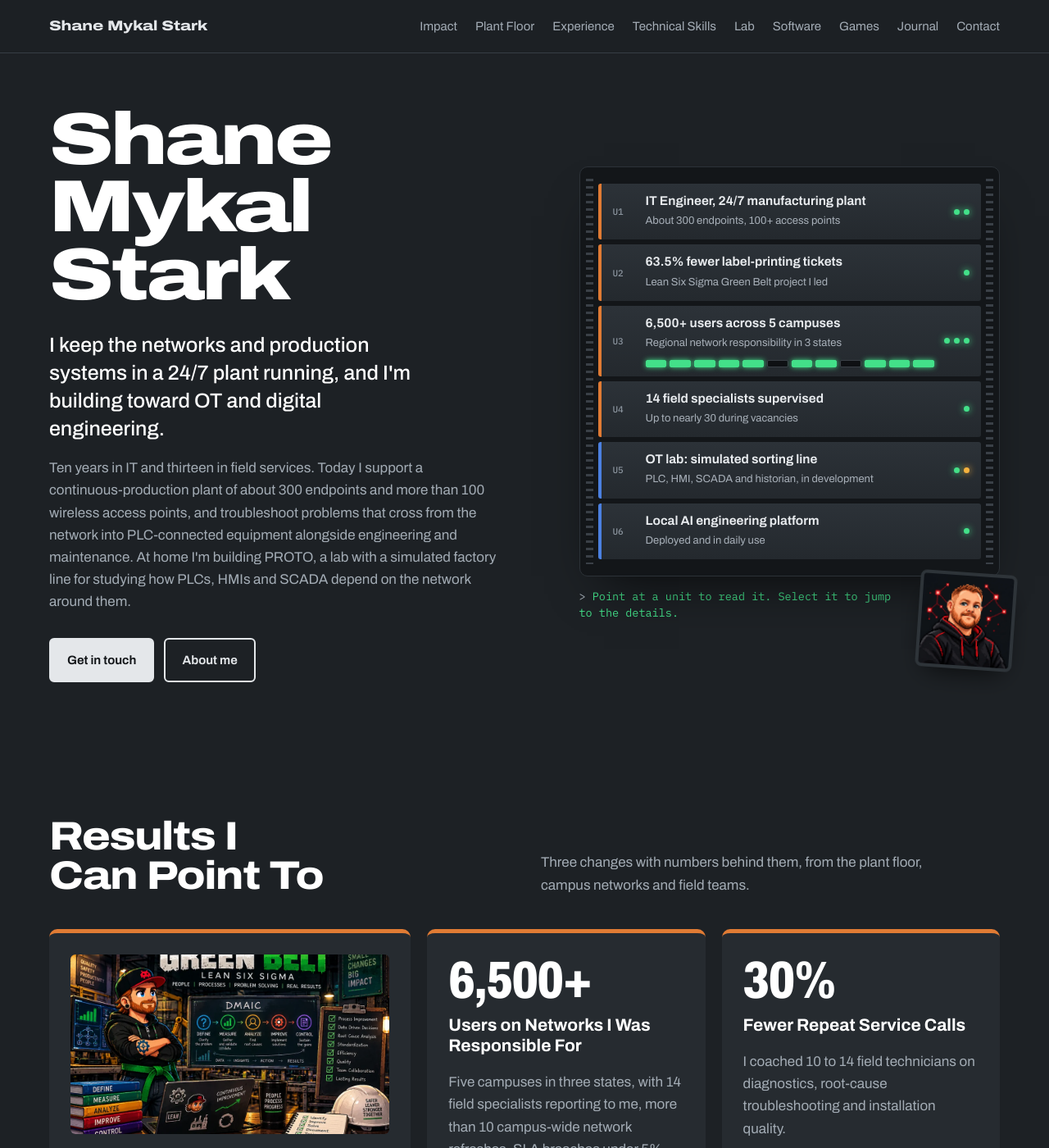
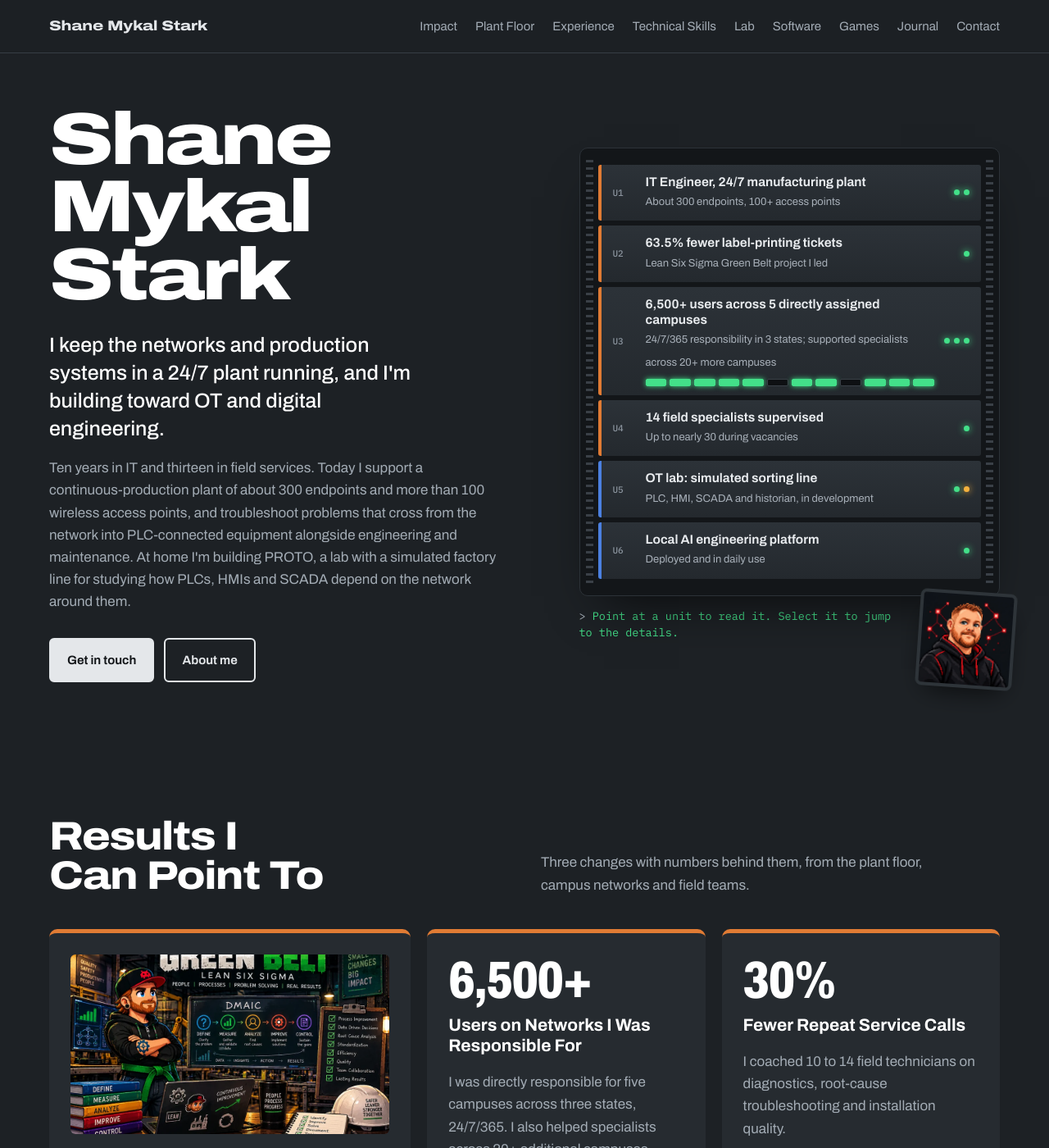
Before and after one commit to smykals/smykals.github.io, a Jekyll site: the page built from index.html, in a window 1280 px wide and 1400 px high. Shown: the whole window at 82% size. Built offline with Jekyll 4.4.1, drawn with Linux system fonts in a browser that asks for light colours; some of the changed text lies outside the part shown.

Commit message:
Clarify direct 24/7 campus ownership versus broader 20+ campus specialist support

```diff
--- a/index.html
+++ b/index.html
@@ -370,7 +370,7 @@ footer { background: var(--rack); color: #8B949E; font-size: 14px; padding: 22px
       <div class="rack" role="list" aria-label="Career highlights, shown as rack equipment">
         <a class="unit" role="listitem" href="#experience" style="--c: var(--work); --i: 0" data-detail="Cisco switching and wireless, SAP, PI Vision, industrial labeling equipment"><span class="u">U1</span><span><strong>IT Engineer, 24/7 manufacturing plant</strong><small>About 300 endpoints, 100+ access points</small></span><span class="leds" aria-hidden="true"><i></i><i></i></span></a>
         <a class="unit" role="listitem" href="#impact" style="--c: var(--work); --i: 1" data-detail="Average monthly tickets: 6.3 before, 2.3 during the improvement period"><span class="u">U2</span><span><strong>63.5% fewer label-printing tickets</strong><small>Lean Six Sigma Green Belt project I led</small></span><span class="leds" aria-hidden="true"><i></i></span></a>
-        <a class="unit" role="listitem" href="#experience" style="--c: var(--work); --i: 2" data-detail="10+ campus-wide refreshes, SLA breaches under 5%, about 70% fewer repeat callbacks"><span class="u">U3</span><span><strong>6,500+ users across 5 campuses</strong><small>Regional network responsibility in 3 states</small>
+        <a class="unit" role="listitem" href="#experience" style="--c: var(--work); --i: 2" data-detail="10+ campus-wide refreshes, SLA breaches under 5%, about 70% fewer repeat callbacks"><span class="u">U3</span><span><strong>6,500+ users across 5 directly assigned campuses</strong><small>24/7/365 responsibility in 3 states; supported specialists across 20+ more campuses</small>
           <span class="ports" aria-hidden="true"><b class="on"></b><b class="on"></b><b class="on"></b><b class="on"></b><b class="on"></b><b></b><b class="on"></b><b class="on"></b><b></b><b class="on"></b><b class="on"></b><b class="on"></b></span></span><span class="leds" aria-hidden="true"><i></i><i></i><i></i></span></a>
         <a class="unit" role="listitem" href="#experience" style="--c: var(--work); --i: 3" data-detail="Hiring, coaching, escalations, and Cisco firmware-upgrade training I wrote"><span class="u">U4</span><span><strong>14 field specialists supervised</strong><small>Up to nearly 30 during vacancies</small></span><span class="leds" aria-hidden="true"><i></i></span></a>
         <a class="unit" role="listitem" href="#lab" style="--c: var(--lab); --i: 4" data-detail="Sensors > PLC > actuators > HMI > SCADA > historian, behind a Fortinet boundary"><span class="u">U5</span><span><strong>OT lab: simulated sorting line</strong><small>PLC, HMI, SCADA and historian, in development</small></span><span class="leds" aria-hidden="true"><i></i><i class="amber"></i></span></a>
@@ -399,7 +399,7 @@ footer { background: var(--rack); color: #8B949E; font-size: 14px; padding: 22px
       <article class="case">
         <span class="figure">6,500+</span>
         <h3>Users on Networks I Was Responsible For</h3>
-        <p>Five campuses in three states, with 14 field specialists reporting to me, more than 10 campus-wide network refreshes, SLA breaches under 5%, and about 70% fewer repeat callbacks.</p>
+        <p>I was directly responsible for five campuses across three states, 24/7/365. I also helped specialists across 20+ additional campuses, including residence halls and full administrative buildings. My team included 14 field specialists; reported SLA breaches remained under 5%.</p>
         <a href="campus-network-leadership.html">Read the case study</a>
       </article>
       <article class="case">
@@ -483,7 +483,7 @@ footer { background: var(--rack); color: #8B949E; font-size: 14px; padding: 22px
       <li><span class="when">2018–2024</span><div>
         <h3>Regional Field Supervisor & Network Specialist</h3><span class="org">Higher education networks, Southeast region</span>
         <ul>
-          <li>Direct network responsibility for <strong>five campuses in three states</strong>, serving 6,500+ users.</li>
+          <li>24/7/365 direct network responsibility for <strong>five campuses in three states</strong>, serving 6,500+ users; also assisted specialists at 20+ additional campuses, including residence halls and administrative buildings.</li>
           <li>Supervised and developed <strong>14 field service specialists</strong>, and covered nearly 30 during vacancies while keeping hands-on network duties.</li>
           <li>Coordinated switching, wireless, authentication and Layer 1–3 escalations across NOC, engineering, ISPs and Cisco TAC.</li>
           <li>Supported more than 10 campus-wide refreshes and 10 multi-site deployments; wrote Cisco firmware-upgrade training and standard troubleshooting documentation.</li>
```
